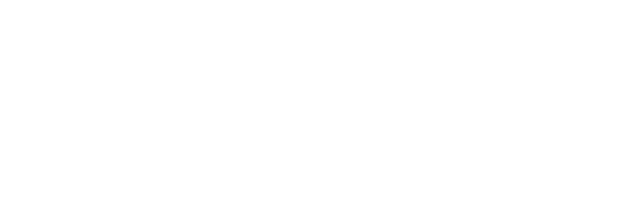
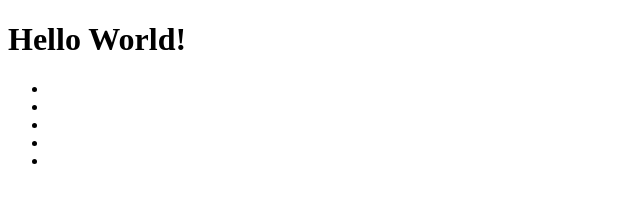
Before and after one commit to guilhermeandre/first-js-class, a plain HTML site: page index.html in a window 1280 px wide. Shown: the whole page, without its empty margins (0-640 px from the left). Drawn offline with Linux system fonts and the light colour scheme.

Commit message:
Query selector added.

```diff
--- a/index.html
+++ b/index.html
@@ -7,6 +7,14 @@
     <title>Document</title>
 </head>
 <body>
+    <h1 class="lab">Lab 2 Exercise</h1>
+    <ul>
+        <li class="question-1"></li>
+        <li class="question-2"></li>
+        <li class="question-3"></li>
+        <li class="question-4"></li>
+        <li class="question-5"></li>
+    </ul>
  <script src="js/index.js"></script>
 </body>
 </html>
--- a/js/index.js
+++ b/js/index.js
@@ -69,3 +69,7 @@ fahrenheit = 90;
 celsius = (fahrenheit - 32) * 5/9;
 
 console.log(`The ${fahrenheit} temperature in Fahrenheit is the same as ${celsius} in Celsius`);
+
+document.querySelector(`.lab`);
+let sayHello = document.querySelector(`.lab`);
+sayHello.textContent = `Hello World!`;
```
